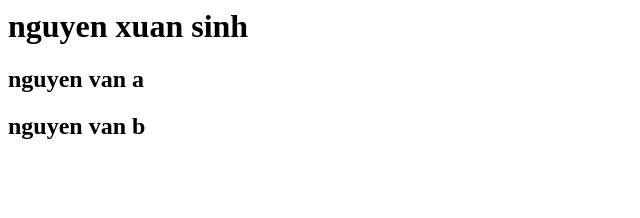
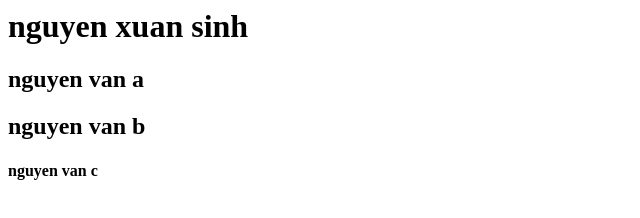
Before and after one commit to nguyenxuansinh/test, a plain HTML site: page index.html in a window 1280 px wide. Shown: the whole page, without its empty margins (0-640 px from the left). Drawn offline with Linux system fonts and the light colour scheme.

Commit message:
Update index.html

```diff
--- a/index.html
+++ b/index.html
@@ -3,3 +3,5 @@
 <h2>nguyen van a</h2>
 
 <h2>nguyen van b</h2>
+
+<h4>nguyen van c</h4>
```
